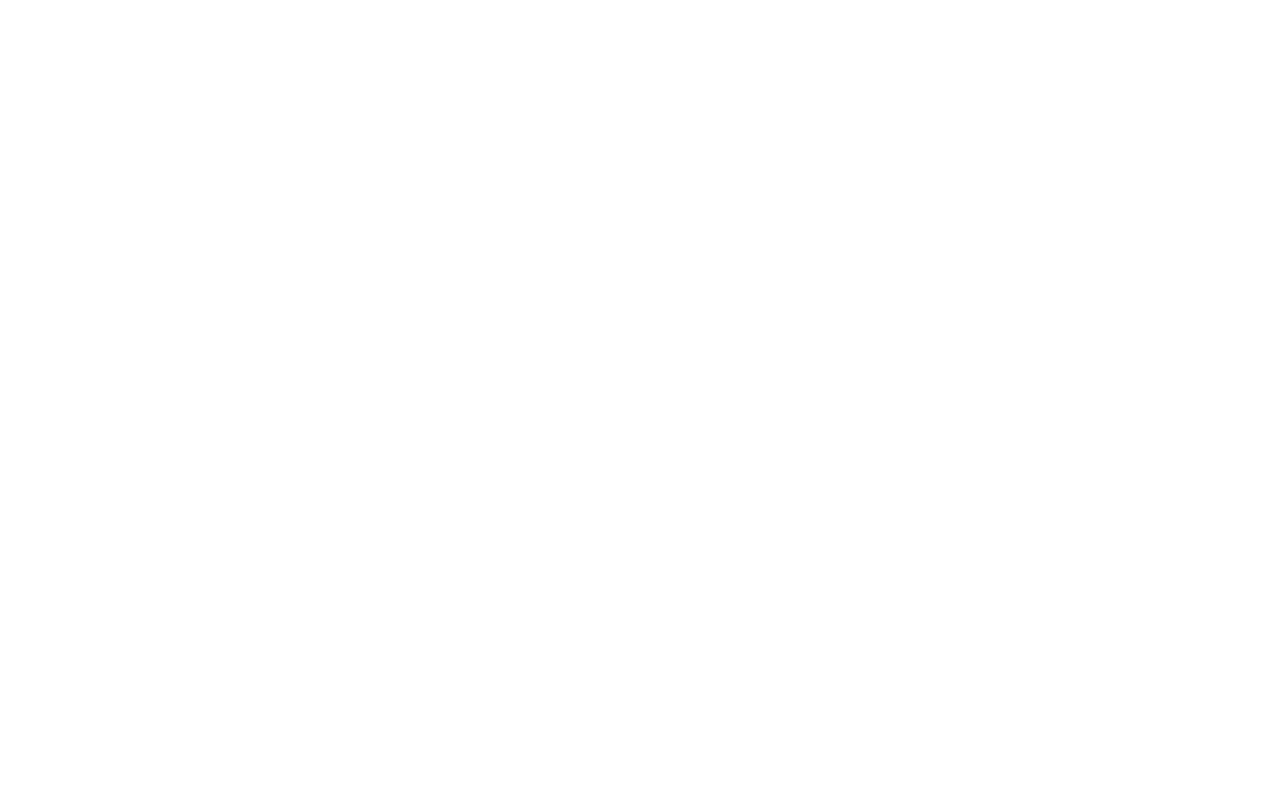
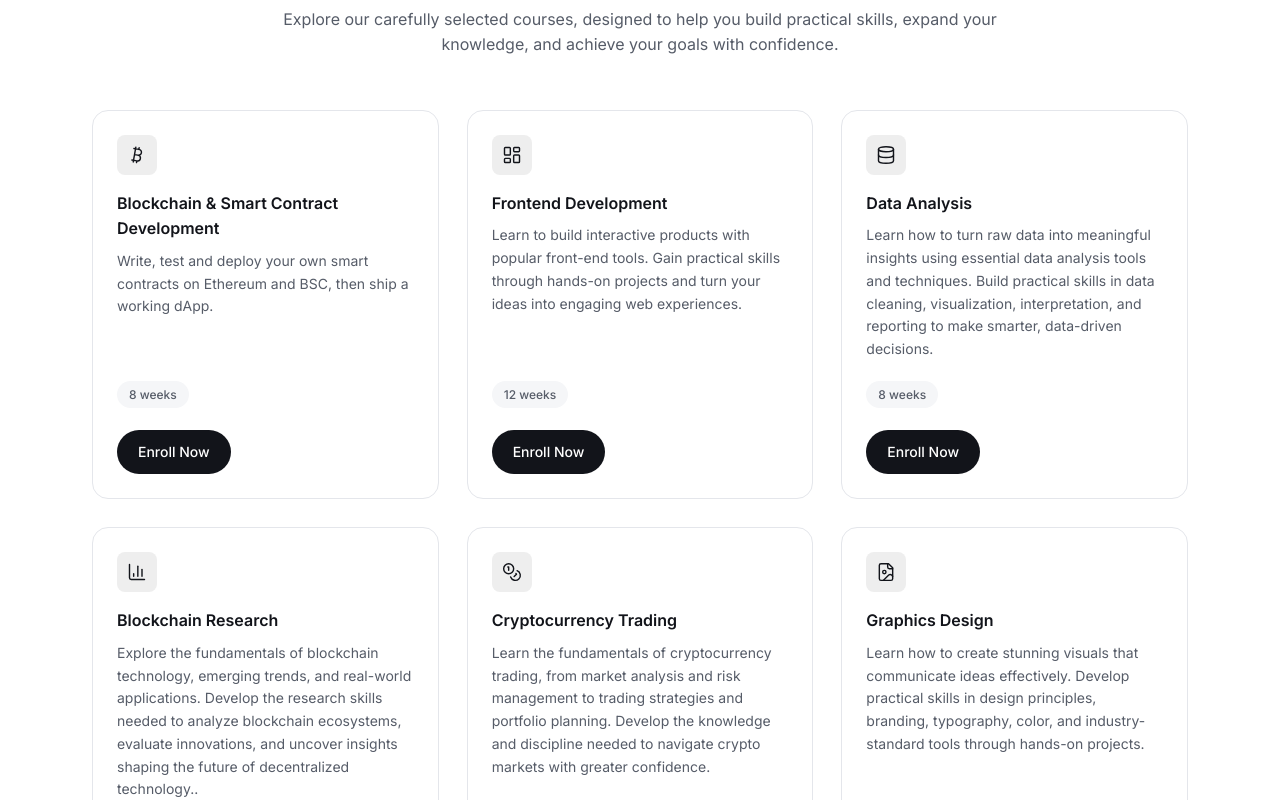
Before and after one commit to Kansoldev/smc-academy-landing-page, a Next.js app: page / in a window 1280 px wide. Shown: the part 1860-2660 px from the top of the page. Before the commit the page ends 1716 px from the top, so only its background shows below. Built offline with nearby package versions, Linux system fonts and the light colour scheme.

Commit message:
feat: add featured courses section

```diff
--- a/app/page.tsx
+++ b/app/page.tsx
@@ -2,6 +2,7 @@ import Header from "@/components/Header";
 import Hero from "@/components/Hero";
 import AcademyStats from "@/components/AcademyStats";
 import About from "@/components/About";
+import Courses from "@/components/Courses";
 
 export default function Home() {
   return (
@@ -12,6 +13,7 @@ export default function Home() {
         <Hero />
         <AcademyStats />
         <About />
+        <Courses />
       </main>
     </>
   );
--- /dev/null
+++ b/components/Courses.tsx
@@ -0,0 +1,91 @@
+import {
+  BarChart3,
+  Bitcoin,
+  Database,
+  Coins,
+  FileImage,
+  LayoutDashboard,
+} from "lucide-react";
+import { Card, CardContent } from "@/components/ui/card";
+import { Button } from "@/components/ui/button";
+import { SectionHead } from "./shared";
+
+const courseLists = [
+  [
+    Bitcoin,
+    "Blockchain & Smart Contract Development",
+    "Write, test and deploy your own smart contracts on Ethereum and BSC, then ship a working dApp.",
+    "8 weeks",
+  ],
+  [
+    LayoutDashboard,
+    "Frontend Development",
+    "Learn to build interactive products with popular front-end tools. Gain practical skills through hands-on projects and turn your ideas into engaging web experiences.",
+    "12 weeks",
+  ],
+  [
+    Database,
+    "Data Analysis",
+    "Learn how to turn raw data into meaningful insights using essential data analysis tools and techniques. Build practical skills in data cleaning, visualization, interpretation, and reporting to make smarter, data-driven decisions.",
+    "8 weeks",
+  ],
+  [
+    BarChart3,
+    "Blockchain Research",
+    "Explore the fundamentals of blockchain technology, emerging trends, and real-world applications. Develop the research skills needed to analyze blockchain ecosystems, evaluate innovations, and uncover insights shaping the future of decentralized technology..",
+    "6 weeks",
+  ],
+  [
+    Coins,
+    "Cryptocurrency Trading",
+    "Learn the fundamentals of cryptocurrency trading, from market analysis and risk management to trading strategies and portfolio planning. Develop the knowledge and discipline needed to navigate crypto markets with greater confidence.",
+    "6 weeks",
+  ],
+  [
+    FileImage,
+    "Graphics Design",
+    "Learn how to create stunning visuals that communicate ideas effectively. Develop practical skills in design principles, branding, typography, color, and industry-standard tools through hands-on projects.",
+    "8 weeks",
+  ],
+] as const;
+
+function Courses() {
+  return (
+    <section id="courses" className="py-24 max-[600px]:py-16">
+      <div className="w-full max-w-290 mx-auto px-5 md:px-8">
+        <SectionHead
+          title="Our Featured Courses"
+          description="Explore our carefully selected courses, designed to help you build practical skills, expand your knowledge, and achieve your goals with confidence."
+        />
+
+        <div className="grid md:grid-cols-2 lg:grid-cols-3 gap-7">
+          {courseLists.map(([Icon, t, d, w]) => (
+            <Card key={t}>
+              <CardContent className="p-6 flex flex-col items-start">
+                <div className="flex items-center justify-center rounded-lg bg-[#eee] text-[#12141a] size-10 mb-4">
+                  <Icon className="size-5 stroke-[1.7]" />
+                </div>
+
+                <h3 className="mb-2 font-semibold">{t}</h3>
+                <p className="flex-1 text-sm text-[#565c68] leading-relaxed">
+                  {d}
+                </p>
+                <div className="mt-5">
+                  <span className="bg-[#f5f6f8] text-xs text-[#565c68] font-medium rounded-full px-3 py-1.5">
+                    {w}
+                  </span>
+                </div>
+
+                <Button size="sm" className="text-sm mt-6 font-medium">
+                  Enroll Now
+                </Button>
+              </CardContent>
+            </Card>
+          ))}
+        </div>
+      </div>
+    </section>
+  );
+}
+
+export default Courses;
```
